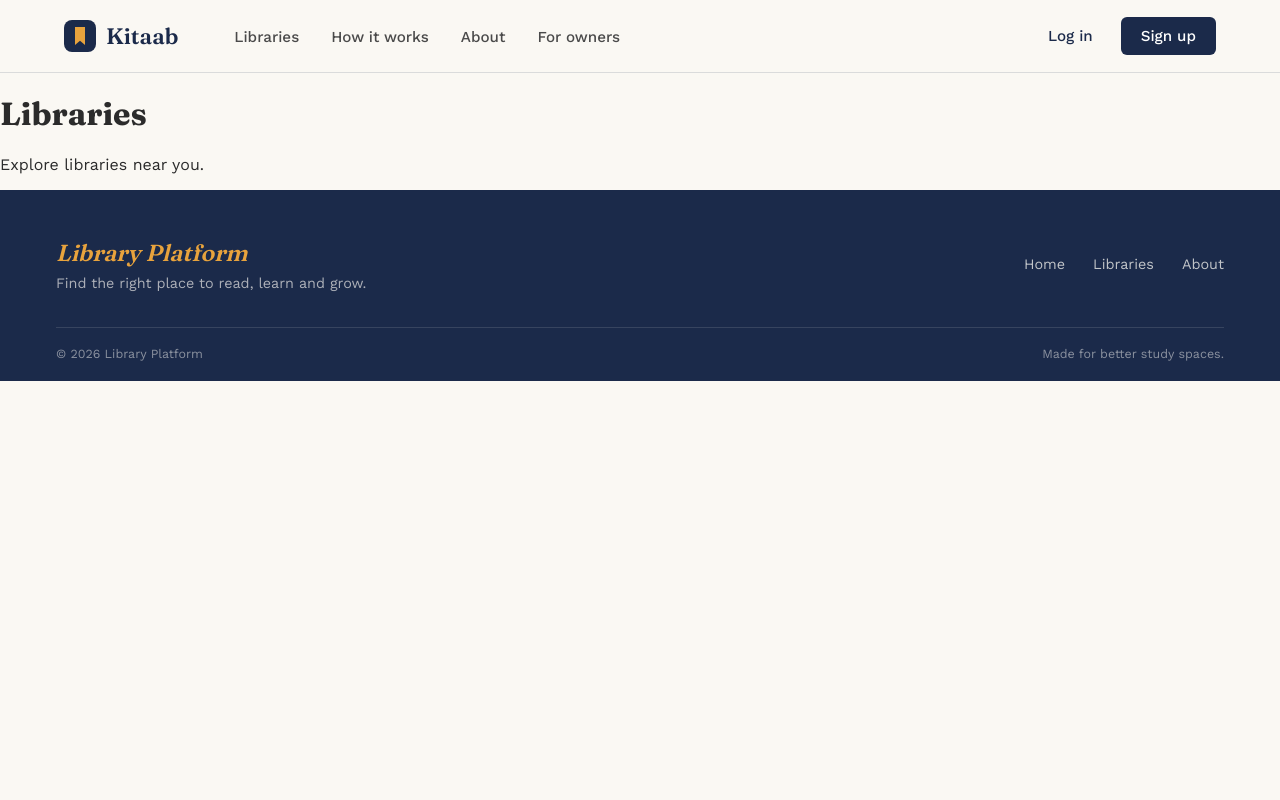
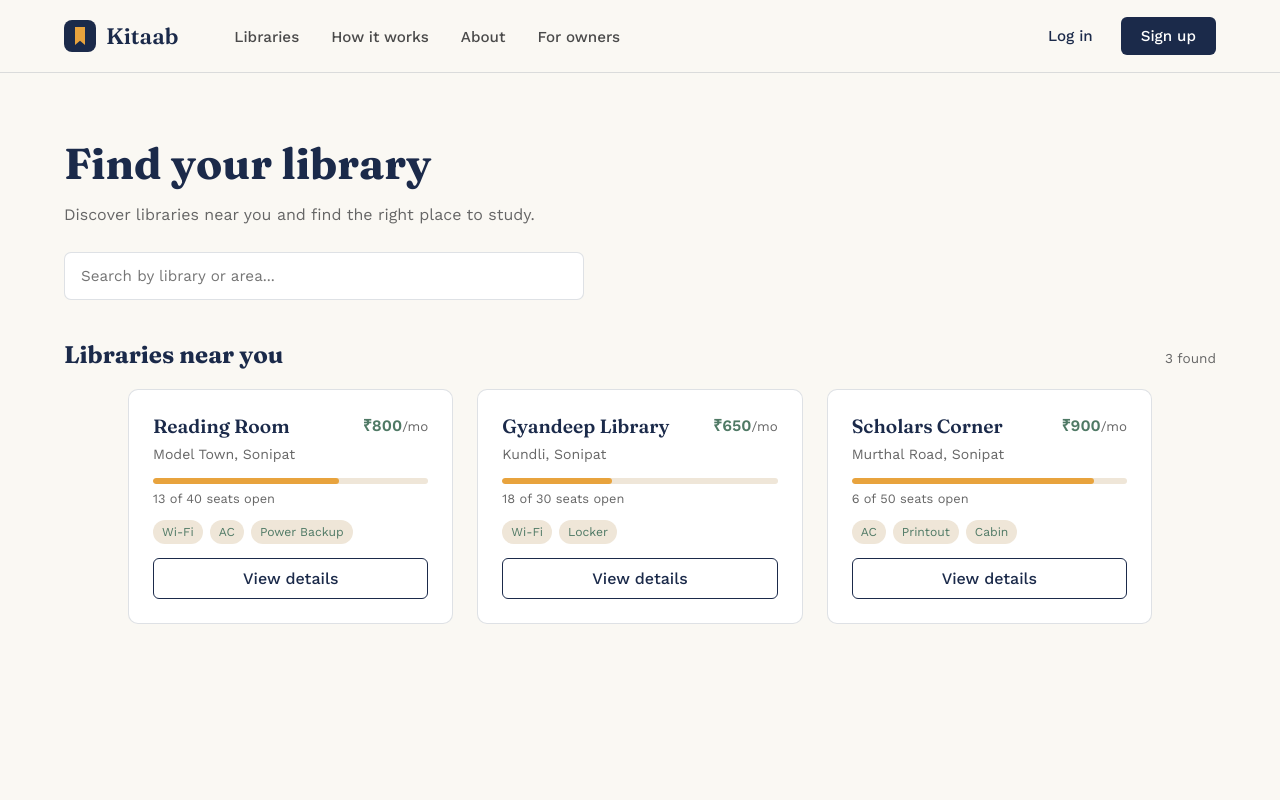
Before and after one commit to ankit-70177/library-platform, a React app in the folder frontend/: page /libraries in a window 1280 px wide. Shown: the top 800 px of the page. Built offline with nearby package versions, Linux system fonts and the light colour scheme; the HTML template or start-up script is replaced by a standard one.

Commit message:
Build library discovery frontend

```diff
--- a/frontend/src/App.jsx
+++ b/frontend/src/App.jsx
@@ -2,7 +2,7 @@
 import Home from './pages/Home'
 import Navbar from './components/Navbar'
 import Libraries from './pages/Libraries'
-import Footer from './components/Footer'
+import Footer from './components/footer'
 
 function App() {
   return (
@@ -14,7 +14,7 @@
         <Route path="/libraries" element={<Libraries />} />
       </Routes>
 
-      <Footer />
+      <Footer/>
     </BrowserRouter>
   )
 }
--- /dev/null
+++ b/frontend/src/components/LibraryCard.css
@@ -0,0 +1,119 @@
+.library-card {
+  background: white;
+  border: 1px solid var(--border);
+  border-radius: 10px;
+  padding: 24px;
+
+  display: flex;
+  flex-direction: column;
+  gap: 14px;
+
+  transition:
+    transform 0.2s ease,
+    box-shadow 0.2s ease;
+}
+
+.library-card:hover {
+  transform: translateY(-3px);
+  box-shadow: 0 10px 24px rgba(27, 42, 74, 0.08);
+}
+
+.library-card-top {
+  display: flex;
+  justify-content: space-between;
+  align-items: flex-start;
+  gap: 16px;
+}
+
+.library-card h3 {
+  margin: 0;
+
+  font-family: 'Fraunces', serif;
+  font-size: 1.2rem;
+  color: var(--navy);
+}
+
+.price {
+  color: var(--sage);
+  font-weight: 600;
+  white-space: nowrap;
+}
+
+.price small {
+  color: var(--muted);
+  font-weight: 400;
+}
+
+.area {
+  margin: -6px 0 2px;
+  color: var(--muted);
+  font-size: 0.88rem;
+}
+
+.occupancy-track {
+  height: 6px;
+
+  background: var(--sand);
+  border-radius: 4px;
+
+  overflow: hidden;
+}
+
+.occupancy-fill {
+  height: 100%;
+  background: var(--amber);
+
+  border-radius: 4px;
+}
+
+.occupancy span {
+  display: block;
+
+  margin-top: 7px;
+
+  color: var(--muted);
+  font-size: 0.8rem;
+}
+
+.facilities {
+  display: flex;
+  flex-wrap: wrap;
+  gap: 7px;
+}
+
+.facility-tag {
+  padding: 5px 9px;
+
+  border-radius: 20px;
+
+  background: var(--sand);
+  color: var(--sage);
+
+  font-size: 0.76rem;
+}
+
+.view-btn {
+  margin-top: auto;
+
+  padding: 10px;
+
+  background: transparent;
+
+  border: 1px solid var(--navy);
+  border-radius: 6px;
+
+  color: var(--navy);
+
+  font-weight: 500;
+
+  cursor: pointer;
+
+  transition:
+    background 0.2s ease,
+    color 0.2s ease;
+}
+
+.view-btn:hover {
+  background: var(--navy);
+  color: white;
+}
--- /dev/null
+++ b/frontend/src/components/LibraryCard.jsx
@@ -0,0 +1,48 @@
+import './LibraryCard.css'
+
+function LibraryCard({ library }) {
+  return (
+    <article className="library-card">
+      <div className="library-card-top">
+        <h3>{library.name}</h3>
+
+        <span className="price">
+          ₹{library.price}
+          <small>/mo</small>
+        </span>
+      </div>
+
+      <p className="area">{library.area}</p>
+
+      <div className="occupancy">
+        <div className="occupancy-track">
+          <div
+            className="occupancy-fill"
+            style={{
+              width: `${(library.occupiedSeats / library.totalSeats) * 100}%`,
+            }}
+          />
+        </div>
+
+        <span>
+          {library.totalSeats - library.occupiedSeats} of{' '}
+          {library.totalSeats} seats open
+        </span>
+      </div>
+
+      <div className="facilities">
+        {library.facilities.map((facility) => (
+          <span className="facility-tag" key={facility}>
+            {facility}
+          </span>
+        ))}
+      </div>
+
+      <button className="view-btn">
+        View details
+      </button>
+    </article>
+  )
+}
+
+export default LibraryCard
--- a/frontend/src/components/Navbar.jsx
+++ b/frontend/src/components/Navbar.jsx
@@ -42,16 +42,16 @@
         <div className={menuOpen ? 'nav-menu open' : 'nav-menu'}>
           <ul className="nav-links">
             <li>
-              <a href="#libraries" onClick={closeMenu}>Libraries</a>
+              <a href="/libraries" onClick={closeMenu}>Libraries</a>
             </li>
             <li>
-              <a href="#how-it-works" onClick={closeMenu}>How it works</a>
+              <a href="/how-it-works" onClick={closeMenu}>How it works</a>
             </li>
             <li>
-              <a href="#about" onClick={closeMenu}>About</a>
+              <a href="/about" onClick={closeMenu}>About</a>
             </li>
             <li>
-              <a href="#owners" onClick={closeMenu}>For owners</a>
+              <a href="/owners" onClick={closeMenu}>For owners</a>
             </li>
           </ul>
 
--- a/frontend/src/components/footer.jsx
+++ b/frontend/src/components/footer.jsx
@@ -27,4 +27,4 @@
   )
 }
 
-export default Footer
+export default Footer;
--- /dev/null
+++ b/frontend/src/pages/Libraries.css
@@ -0,0 +1,104 @@
+.libraries-page {
+  min-height: 100vh;
+  padding: 64px;
+  background: var(--ivory);
+}
+
+.libraries-header {
+  max-width: 700px;
+  margin-bottom: 40px;
+}
+
+.libraries-header h1 {
+  margin: 0;
+  font-family: 'Fraunces', serif;
+  font-size: 2.7rem;
+  color: var(--navy);
+}
+
+.libraries-header p {
+  margin: 12px 0 0;
+  color: var(--muted);
+  line-height: 1.6;
+}
+
+.library-search {
+  width: 100%;
+  max-width: 520px;
+  margin-top: 24px;
+  padding: 14px 16px;
+
+  border: 1px solid var(--border);
+  border-radius: 7px;
+
+  background: white;
+  color: var(--text);
+  font-size: 0.95rem;
+  outline: none;
+}
+
+.library-search:focus {
+  border-color: var(--amber);
+  box-shadow: 0 0 0 3px rgba(232, 163, 61, 0.12);
+}
+
+.library-results {
+  max-width: 1400px;
+  margin: 0 auto;
+}
+
+.results-heading {
+  display: flex;
+  align-items: baseline;
+  justify-content: space-between;
+  margin-bottom: 20px;
+}
+
+.results-heading h2 {
+  margin: 0;
+  font-family: 'Fraunces', serif;
+  color: var(--navy);
+  font-size: 1.5rem;
+}
+
+.results-heading span {
+  color: var(--muted);
+  font-size: 0.85rem;
+}
+
+.library-grid {
+  display: grid;
+  grid-template-columns: repeat(3, 1fr);
+  gap: 24px;
+}
+
+.no-results {
+  padding: 40px 0;
+  color: var(--muted);
+}
+
+@media (max-width: 900px) {
+  .libraries-page {
+    padding: 48px 24px;
+  }
+
+  .library-grid {
+  display: grid;
+  grid-template-columns: repeat(auto-fit, minmax(280px, 1fr));
+  gap: 24px;
+  }
+}
+
+@media (max-width: 600px) {
+  .libraries-page {
+    padding: 40px 20px;
+  }
+
+  .libraries-header h1 {
+    font-size: 2.2rem;
+  }
+
+  .library-grid {
+    grid-template-columns: 1fr;
+  }
+}
--- a/frontend/src/pages/Libraries.jsx
+++ b/frontend/src/pages/Libraries.jsx
@@ -1,9 +1,90 @@
+import { useState } from 'react'
+import LibraryCard from '../components/LibraryCard'
+import './Libraries.css'
+
+const libraries = [
+  {
+    id: 1,
+    name: 'Reading Room',
+    area: 'Model Town, Sonipat',
+    price: 800,
+    totalSeats: 40,
+    occupiedSeats: 27,
+    facilities: ['Wi-Fi', 'AC', 'Power Backup'],
+  },
+  {
+    id: 2,
+    name: 'Gyandeep Library',
+    area: 'Kundli, Sonipat',
+    price: 650,
+    totalSeats: 30,
+    occupiedSeats: 12,
+    facilities: ['Wi-Fi', 'Locker'],
+  },
+  {
+    id: 3,
+    name: 'Scholars Corner',
+    area: 'Murthal Road, Sonipat',
+    price: 900,
+    totalSeats: 50,
+    occupiedSeats: 44,
+    facilities: ['AC', 'Printout', 'Cabin'],
+  },
+]
+
 function Libraries() {
+  const [search, setSearch] = useState('')
+
+  const filteredLibraries = libraries.filter((library) => {
+    const searchText = search.toLowerCase()
+
+    return (
+      library.name.toLowerCase().includes(searchText) ||
+      library.area.toLowerCase().includes(searchText)
+    )
+  })
+
   return (
-    <div>
-      <h1>Libraries</h1>
-      <p>Explore libraries near you.</p>
-    </div>
+    <main className="libraries-page">
+      <section className="libraries-header">
+        <h1>Find your library</h1>
+
+        <p>
+          Discover libraries near you and find the right place to study.
+        </p>
+
+        <input
+          className="library-search"
+          type="text"
+          placeholder="Search by library or area..."
+          value={search}
+          onChange={(e) => setSearch(e.target.value)}
+        />
+      </section>
+
+      <section className="library-results">
+        <div className="results-heading">
+          <h2>Libraries near you</h2>
+
+          <span>{filteredLibraries.length} found</span>
+        </div>
+
+        <div className="library-grid">
+          {filteredLibraries.map((library) => (
+            <LibraryCard
+              key={library.id}
+              library={library}
+            />
+          ))}
+        </div>
+
+        {filteredLibraries.length === 0 && (
+          <p className="no-results">
+            No libraries found. Try another search.
+          </p>
+        )}
+      </section>
+    </main>
   )
 }
 
```
Also changed, not shown: 1 other file (tests, documents, lock files or other folders).
